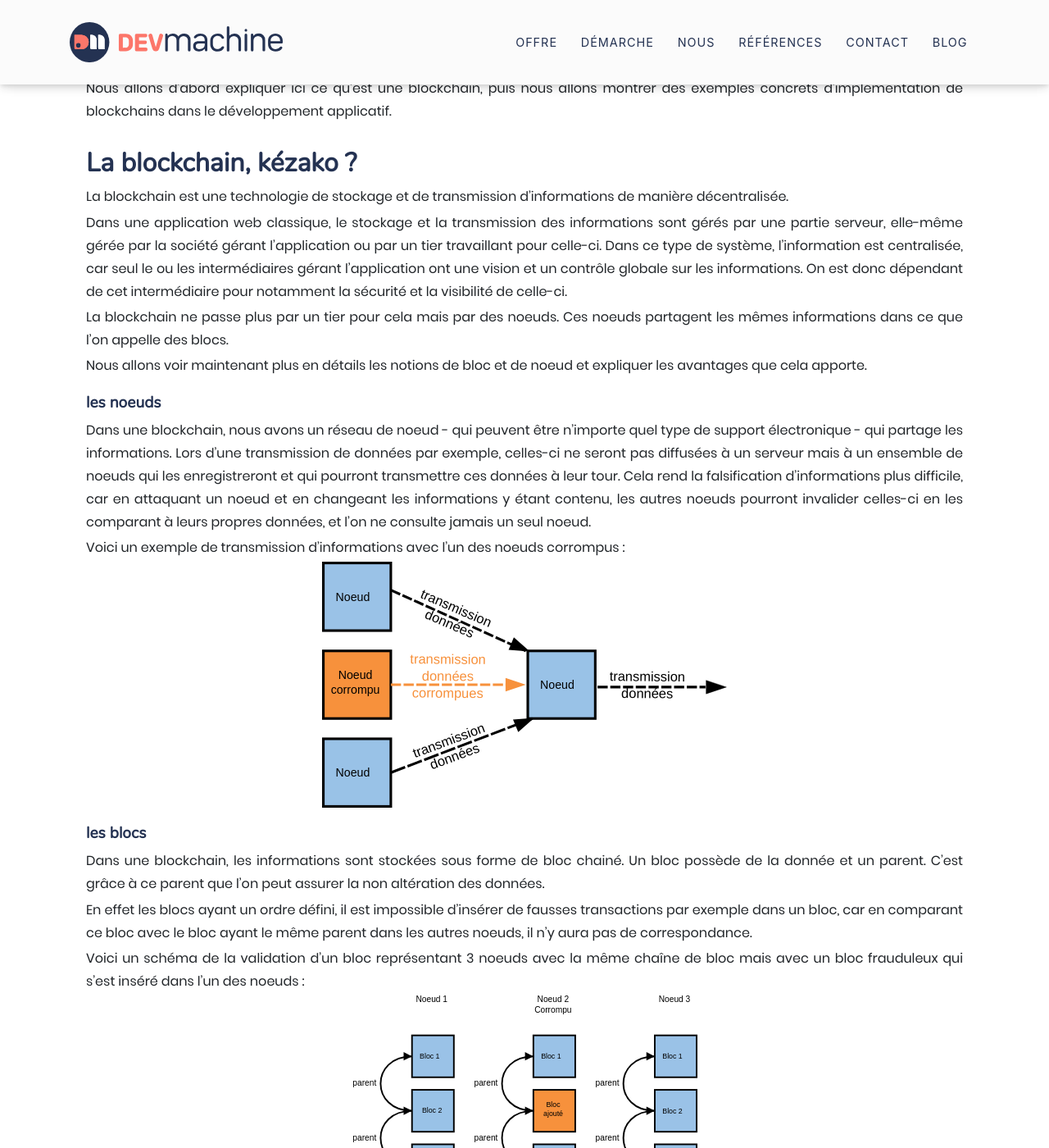
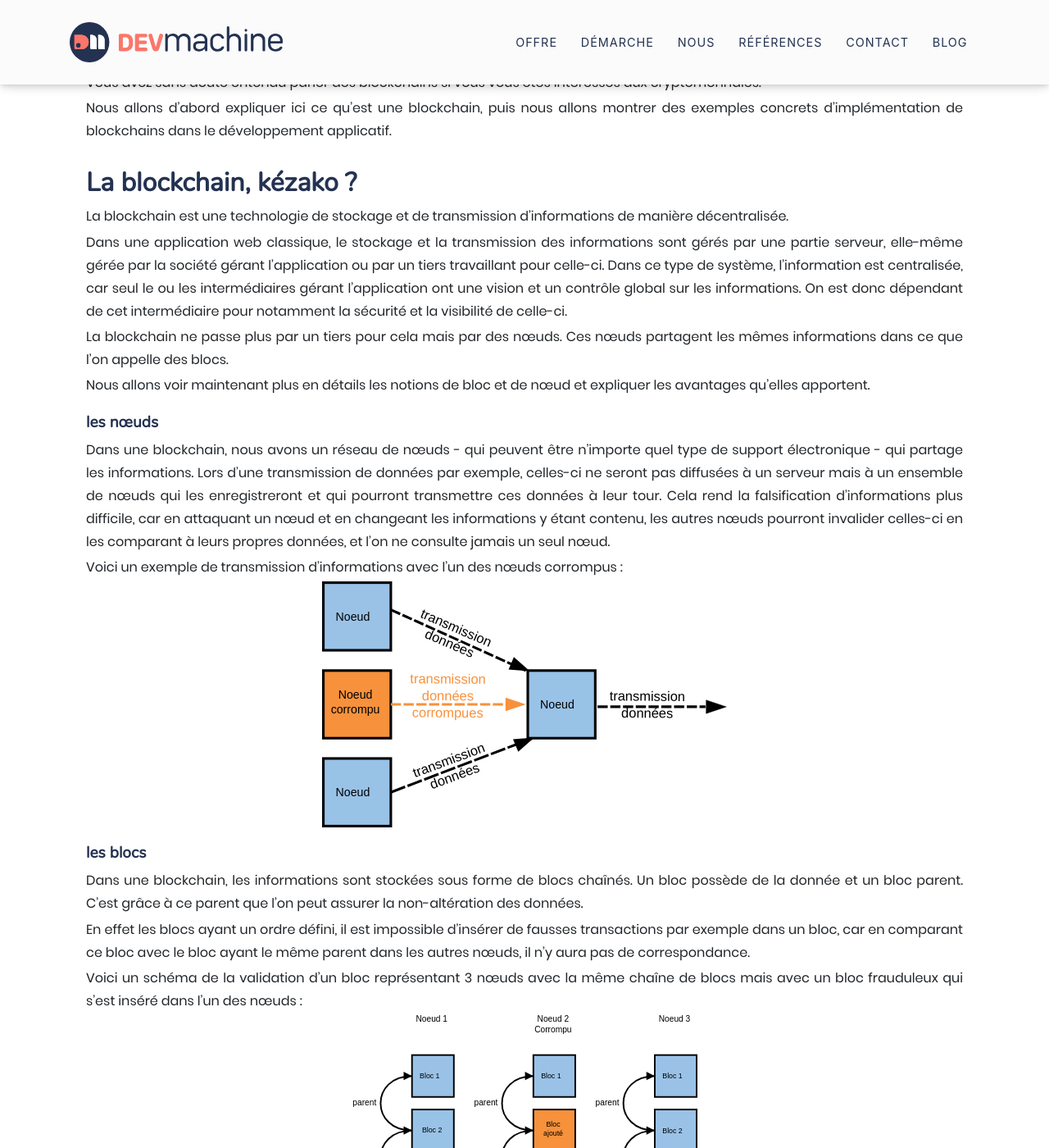
Before and after one commit to DEVmachine-fr/website, a Jekyll site: the page built from _posts/2021-12-05-developpement-web-et-blockchain.md, in a window 1280 px wide and 1400 px high, scrolled down 526 px. Shown: the whole window at 82% size. Built offline with Jekyll 4.4.1, drawn with Linux system fonts in a browser that asks for light colours; nearby versions of some CDN libraries; some of the changed text lies outside the part shown.

Commit message:
correctif relecture + ajout smart contract

```diff
--- a/_posts/2021-12-05-developpement-web-et-blockchain.md
+++ b/_posts/2021-12-05-developpement-web-et-blockchain.md
@@ -10,11 +10,12 @@
 - [Introduction](#introduction)
 - [La blockchain, kézako ?](#kesaco)
     - [les blocs](#bloc)
-    - [les noeuds](#noeud)
+    - [les nœuds](#nœud)
     - [sécurité et transparence](#avantages)
 - [Exemple d'implémentation de la blockchain](#examples)
     - [Validation de transaction](#transaction)
-    - [L'authentification](#authentication)
+    - [Les contrats intelligents](#contract)
+    - [L'authentification](#identification)
     - [La propriété virtuel](#properties)
 - [Conclusion](#conclusion)
 
@@ -28,78 +29,86 @@
 
 La blockchain est une technologie de stockage et de transmission d'informations de manière décentralisée.
 
-Dans une application web classique, le stockage et la transmission des informations sont gérés par une partie serveur, elle-même gérée par la société gérant l'application ou par un tier travaillant pour celle-ci. Dans ce type de système, l'information est centralisée, car seul le ou les intermédiaires gérant l'application ont une vision et un contrôle globale sur les informations.
+Dans une application web classique, le stockage et la transmission des informations sont gérés par une partie serveur, elle-même gérée par la société gérant l'application ou par un tiers travaillant pour celle-ci. Dans ce type de système, l'information est centralisée, car seul le ou les intermédiaires gérant l'application ont une vision et un contrôle global sur les informations.
 On est donc dépendant de cet intermédiaire pour notamment la sécurité et la visibilité de celle-ci.
 
-La blockchain ne passe plus par un tier pour cela mais par des noeuds. Ces noeuds partagent les mêmes informations dans ce que l'on appelle des blocs.
+La blockchain ne passe plus par un tiers pour cela mais par des nœuds. Ces nœuds partagent les mêmes informations dans ce que l'on appelle des blocs.
 
-Nous allons voir maintenant plus en détails les notions de bloc et de noeud et expliquer les avantages que cela apporte.
+Nous allons voir maintenant plus en détails les notions de bloc et de nœud et expliquer les avantages qu'elles apportent.
 
-### les noeuds <a class="anchor" name="noeud"></a>
+### les nœuds <a class="anchor" name="nœud"></a>
 
-Dans une blockchain, nous avons un réseau de noeud - qui peuvent être n'importe quel type de support électronique - qui partage les informations.
-Lors d'une transmission de données par exemple, celles-ci ne seront pas diffusées à un serveur mais à un ensemble de noeuds qui les enregistreront et qui pourront transmettre ces données à leur tour. Cela rend la falsification d'informations plus difficile, car en attaquant un noeud et en changeant les informations y étant contenu, les autres noeuds pourront invalider celles-ci en les comparant à leurs propres données, et l'on ne consulte jamais un seul noeud.
+Dans une blockchain, nous avons un réseau de nœuds - qui peuvent être n'importe quel type de support électronique - qui partage les informations.
+Lors d'une transmission de données par exemple, celles-ci ne seront pas diffusées à un serveur mais à un ensemble de nœuds qui les enregistreront et qui pourront transmettre ces données à leur tour. Cela rend la falsification d'informations plus difficile, car en attaquant un nœud et en changeant les informations y étant contenu, les autres nœuds pourront invalider celles-ci en les comparant à leurs propres données, et l'on ne consulte jamais un seul nœud.
 
-Voici un exemple de transmission d'informations avec l'un des noeuds corrompus :
+Voici un exemple de transmission d'informations avec l'un des nœuds corrompus :
 
 ![transmission informations](/assets/images/blockchain/blockchain-1.svg)
 
 
 ### les blocs <a class="anchor" name="bloc"></a>
 
-Dans une blockchain, les informations sont stockées sous forme de bloc chainé. Un bloc possède de la donnée et un parent. C'est grâce à ce parent que l'on peut assurer la non altération des données.
+Dans une blockchain, les informations sont stockées sous forme de blocs chaînés. Un bloc possède de la donnée et un bloc parent. C'est grâce à ce parent que l'on peut assurer la non-altération des données.
 
-En effet les blocs ayant un ordre défini, il est impossible d'insérer de fausses transactions par exemple dans un bloc, car en comparant ce bloc avec le bloc ayant le même parent dans les autres noeuds, il n'y aura pas de correspondance.
+En effet les blocs ayant un ordre défini, il est impossible d'insérer de fausses transactions par exemple dans un bloc, car en comparant ce bloc avec le bloc ayant le même parent dans les autres nœuds, il n'y aura pas de correspondance.
 
-Voici un schéma de la validation d'un bloc représentant 3 noeuds avec la même chaîne de bloc mais avec un bloc frauduleux qui s'est inséré dans l'un des noeuds :
+Voici un schéma de la validation d'un bloc représentant 3 nœuds avec la même chaîne de blocs mais avec un bloc frauduleux qui s'est inséré dans l'un des nœuds :
 
 ![validation bloc](/assets/images/blockchain/blockchain-2.svg)
 
-On peut aisément identifier le bloc inséré dans le noeud corrompu en comparant les parents de chaque bloc. Le noeud 1 et 3 ont comme parent pour le bloc 2 le bloc 1, alors que le noeud 2 a le bloc inséré en parent pour le bloc 2.
+On peut aisément identifier le bloc inséré dans le nœud corrompu en comparant les parents de chaque bloc. Le nœud 1 et 3 ont le bloc 1 comme parent du bloc 2 alors que le nœud 2 possède le bloc frauduleux en parent du bloc 2.
 
 ### Sécurité et transparence <a class="anchor" name="avantages"></a>
 
 La blockchain permet donc une meilleure protection contre l'altération des informations du réseau, mais aussi une plus grande transparence.
-En effet les informations étant partagées par un ensemble de noeuds, aucun intermédiaire n'est requis, et donc aucune action de filtrage de l'information n'est possible. Cela pourrait permettre par exemple un meilleur suivi des transactions de marchandises qui peuvent avoir de nombreux intermédiaires avant le consommateur final, donc plus de difficulté pour tracer la provenance des produits.
+En effet les informations étant partagées par un ensemble de nœuds, aucun intermédiaire n'est requis, et donc aucune action de filtrage de l'information n'est possible. Cela pourrait permettre par exemple un meilleur suivi des transactions de marchandises qui peuvent avoir de nombreux intermédiaires avant le consommateur final, donc plus de difficulté pour tracer la provenance des produits.
 
 
 ## Exemple d'implémentation de la blockchain <a class="anchor" name="examples"></a>
 
-Nous allons voir ici quelques exemples déjà bien éprouvés de l'utilisation de la blockchain dans le monde du web.
+Nous allons voir ici quelques exemples déjà bien éprouvés d'utilisation de la blockchain dans le monde du web.
 
 ### Validation de transaction <a class="anchor" name="transaction"></a>
 
-La transparence, la sécurité et l'absence d'intermédiaire pour les transactions ont permis de développer ce que l'on appelle la finance décentralisé (**DeFi**).
+La transparence, la sécurité et l'absence d'intermédiaire pour les transactions ont permis de développer ce que l'on appelle la finance décentralisée (**DeFi**).
 
-La **DeFi** permet de faire des achats, ventes, prêts, contrats, transferts d'argent etc... sur une blockchain. Ainsi la liste des opérations est connu de tous les noeuds (transparence des transactions) et devient donc non-altérable.
+La **DeFi** permet de faire des achats, ventes, prêts, contrats, transferts d'argent etc... sur une blockchain. Ainsi la liste des opérations est connue de tous les nœuds (transparence des transactions) et devient donc non-altérable.
 
-Nous ne citerons pas ici d'exemple de plateforme de **DeFi**, mais sachez qu'il en existe une multitude, chacune avec ses avantages et ses inconvénients (frais de transactions, choix des cryptomonnaies utilisables, rendement etc...)
+Nous ne citerons pas ici d'exemple de plateforme de **DeFi**, mais sachez qu'il en existe une multitude, chacune avec ses avantages et ses inconvénients (frais de transactions, choix des cryptomonnaies utilisables, rendement etc...).
 
-### L'authentification <a class="anchor" name="authentication"></a>
+### Les contrats intelligents <a class="anchor" name="contract"></a>
 
-Si la blockchain est assez sécurisée et transparente pour la **DeFi**, alors elle s'adapte tout aussi bien aux problématiques d'authentification.
+Un contrat intelligent - smart contract en anglais - définit les règles d'un accord entre plusieurs parties et enregistre ces règles dans la blockchain.
+
+Par exemple dans la **DeFi**, un contrat intelligent permet de figer les règles du contrat dans une blockchain tout en assurant le transfert d’un actif – quel qu’il soit, le virement d'une cryptomonnaie en tant que rendement d'un investissement par exemple – lorsque les conditions contractuelles se vérifient.
+
+Il faut par contre faire bien attention aux contrats que vous acceptez, certaines arnaques sur la blockchain consistent à vous faire accepter un contrat qui accepte le transfert de vos cryptomonnaies vers un compte appartenant aux arnaqueurs.
+
+### L'identification <a class="anchor" name="identification"></a>
+
+Si la blockchain est assez sécurisée et transparente pour la **DeFi**, alors elle s'adapte tout aussi bien aux problématiques d'identification.
 
 En effet l'absence d'entité centrale de vérification et l'impossibilité de falsifier les données des blocs permet de garantir l'identité d'une entité.
 
 Cela peut servir pour empêcher l'usurpation d'identité, comme le permet [Civic](https://www.civic.com/) par exemple, une plateforme qui permet aux utilisateurs d'enregistrer et de valider leurs informations personnelles d'identité et de verrouiller leur identité afin d'en empêcher le vol et les activités frauduleuses.
 
-Cela permet également de lutter contre la contrefaçon de produits, chacun étant identifié sur la blockchain son authenticité peut être vérifié. **AWS** a d'ailleurs déjà mise en place [un outil basé sur la blockchain](https://aws.amazon.com/blockchain/blockchain-for-supply-chain-track-and-trace/) pour cette problématique
+Cela permet également de lutter contre la contrefaçon de produits, chacun étant identifié sur la blockchain son authenticité peut être vérifiée. **AWS** a d'ailleurs déjà mise en place [un outil basé sur la blockchain](https://aws.amazon.com/blockchain/blockchain-for-supply-chain-track-and-trace/) pour cette problématique.
 
 ### La propriété virtuelle <a class="anchor" name="properties"></a>
 
-Si vous suivez de près ou de loin le monde de la blockchain, le terme NFT (pour "Non Fungible Token" ou en français "Token Non Fongible") ne doit pas vous être étranger.
+Si vous suivez de près ou de loin le monde de la blockchain, le terme NFT (pour "Non Fungible Token" ou en français "Jeton Non Fongible") ne doit pas vous être étrangé.
 
 Un NFT est un token numérique sur la blockchain qui possède des caractéristiques propres et qui est unique et non reproductible (cela est garantie par la blockchain).
 
 Le principe du NFT a déjà connu diverses utilisations, comme par exemple :
 - des oeuvres numériques dont la propriété est enregistrée sur la blockchain. Cela peut être une peinture numérique comme un album par exemple.
-- des objets virtuels dans des univers virtuels. Si vous avez entendu parler des metaverses, terme qui désigne un univers virtuel parallèle dans le cas présent, les NFT y jouent un rôle important car chaque objet que vous pouvez y posséder peut être un NFT, ce qui garantie son unicité mais également sa valeur (il peut y avoir un nombre limité de NFT partageant les mêmes caractéristiques par exemple).
-- la correspondance avec des objets réels. Ainsi lors de l'achat d'un objet réel, vous pouvez valider la transaction sur la blockchain et ainsi avoir la preuve numérique que cet objet vous appartient.
+- des objets virtuels dans des univers virtuels. Si vous avez entendu parler des metaverses ou bien métavers en français, terme qui désigne un univers virtuel parallèle dans le cas présent, les NFT y jouent un rôle important car chaque objet que vous pouvez y posséder peut être un NFT, ce qui garantit son unicité mais également sa valeur (il peut y avoir un nombre limité de NFT partageant les mêmes caractéristiques par exemple).
+- la correspondance avec des objets réels. Ainsi lors de l'achat d'un objet réel, vous pouvez valider la transaction sur la blockchain et ainsi avoir la preuve numérique de sa propriété.
 
 ## Conclusion <a class="anchor" name="conclusion"></a>
 
-La blockchain est sans doute l'une des technologies les plus marquantes de ces dernières années, et nous ne sommes sans doute qu'au prémisse des changements que cela apportera à l'avenir.
+La blockchain est sans doute l'une des technologies les plus marquantes de ces dernières années, et nous ne sommes sans doute qu'aux prémices des changements que cela apportera à l'avenir.
 
-Beaucoup d'institution et d'investisseur commence à s'y intéresser maintenant que la technologie a pu faire ses preuves, et l'engouement pour les nouvelles opportunités que la blockchain permet ne cessent de croître.
+Beaucoup d'institutions et d'investisseurs commencent à s'y intéresser maintenant que la technologie a pu faire ses preuves, et l'engouement pour les nouvelles opportunités que la blockchain permet ne cesse de croître.
 
 Pour s'en convaincre, il suffit de regarder la levée de fond de la société [Sorare](https://sorare.com/), qui lance un jeu de cartes de joueurs de football à collectionner sous forme de NFT, qui s'est élevée à 680 millions d'euros, rien que ça.
```
